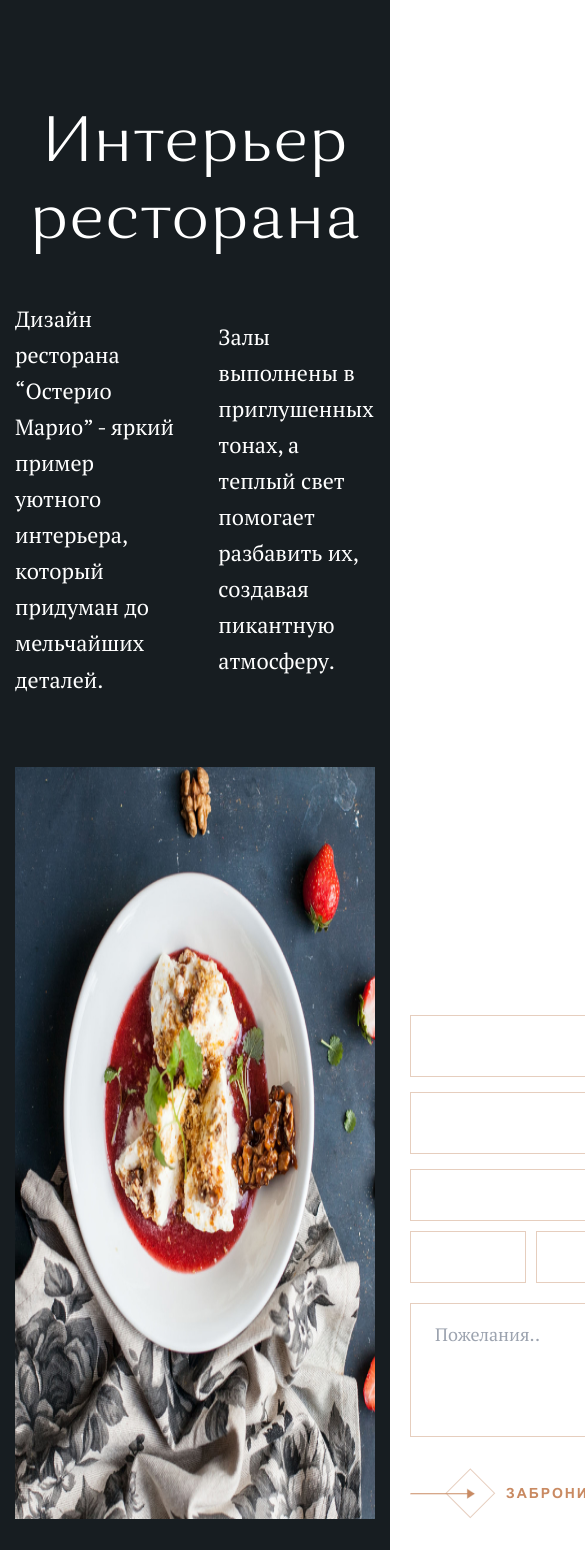
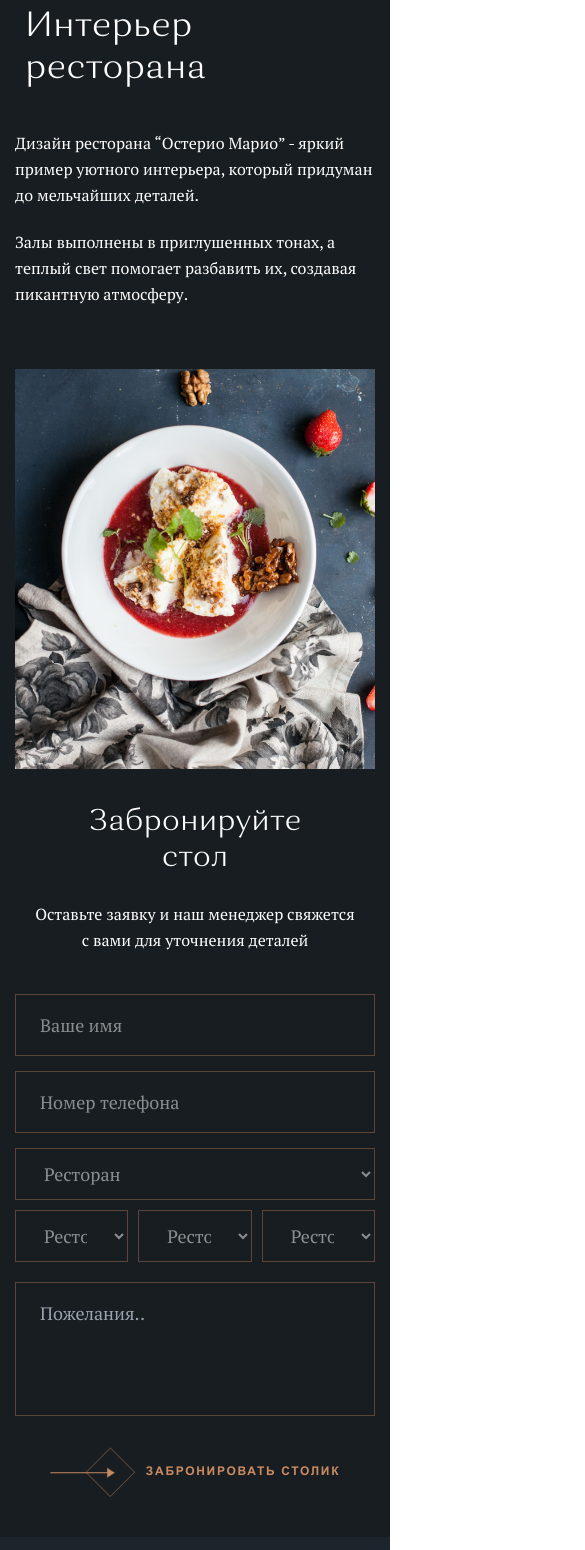
Before and after one commit to mkdir-s/osterio-mario, a Next.js app: page / in a window 390 px wide. Shown: the part 7178-8728 px from the top of the page, 585 px wide, since content can reach past the window. Built offline with nearby package versions, Linux system fonts and the light colour scheme.

Commit message:
adaptive interior and footer

```diff
--- a/src/app/components/atmosphere/Atmosphere.module.css
+++ b/src/app/components/atmosphere/Atmosphere.module.css
@@ -102,7 +102,7 @@
   .topMobileImg {
     object-fit: cover;
     width: 100%;
-    height: 500px;
+    height: 400px;
   }
   .topMobileTitle {
     font-family: "Orchidea Pro", sans-serif;
--- a/src/app/components/footer/Footer.module.css
+++ b/src/app/components/footer/Footer.module.css
@@ -102,3 +102,63 @@
   color: #86888b;
   margin-right: 20px;
 }
+.bottomPartners {
+  display: flex;
+  column-gap: 40px;
+  align-items: center;
+}
+
+@media (max-width: 950px) {
+  .wrapper {
+    flex-direction: column;
+  }
+  .center {
+    order: 1;
+    border-bottom: 2px solid rgba(255, 255, 255, 0.1);
+    padding-top: 30px;
+    padding-bottom: 30px;
+  }
+  .left {
+    order: 2;
+    padding-top: 30px;
+    border-bottom: 2px solid rgba(255, 255, 255, 0.1);
+    padding-top: 30px;
+    padding-bottom: 30px;
+  }
+  .right {
+    order: 3;
+    padding-top: 30px;
+    padding-bottom: 30px;
+  }
+  .centerText {
+    text-align: center;
+  }
+}
+
+@media (max-width: 800px) {
+  .bottomWrapper {
+    flex-direction: column;
+  }
+  .copy {
+    order: 2;
+  }
+  .bottomRight {
+    order: 1;
+    margin-bottom: 25px;
+    flex-direction: column;
+  }
+  .bottomText {
+    margin-bottom: 25px;
+  }
+  .bottomPartners {
+    flex-wrap: wrap;
+    justify-content: center;
+    row-gap: 30px;
+  }
+}
+
+@media (max-width: 450px) {
+  .centerText {
+    font-size: 22px;
+  }
+}
--- a/src/app/components/interior/Interior.module.css
+++ b/src/app/components/interior/Interior.module.css
@@ -28,3 +28,22 @@
   color: #fff;
   max-width: 640px;
 }
+
+@media (max-width: 720px) {
+  .title {
+    text-align: left;
+    font-size: 35px;
+    max-width: 300px;
+    padding-left: 10px;
+  }
+  .subtext {
+    font-size: 16px;
+    margin-bottom: 20px;
+  }
+  .subblock {
+    flex-direction: column;
+  }
+  .interior {
+    padding-bottom: 3%;
+  }
+}
--- a/src/app/components/professionals/Professionals.module.css
+++ b/src/app/components/professionals/Professionals.module.css
@@ -163,6 +163,7 @@
   .topMobileImg {
     object-fit: cover;
     width: 100%;
+    height: 400px;
   }
   .topMobileTitle {
     font-family: "Orchidea Pro", sans-serif;
--- a/src/app/components/reservation/Reservation.module.css
+++ b/src/app/components/reservation/Reservation.module.css
@@ -10,6 +10,9 @@
 .wrapper {
   display: flex;
   column-gap: 35px;
+}
+.img {
+  object-fit: cover;
 }
 .title {
   font-family: "Orchidea Pro", sans-serif;
@@ -87,3 +90,41 @@
   text-transform: uppercase;
   color: #c98a62;
 }
+
+@media (max-width: 1000px) {
+  .wrapper {
+    flex-direction: column;
+  }
+  .img {
+    width: 100%;
+    height: 400px;
+    margin-bottom: 35px;
+  }
+  .title {
+    text-align: center;
+    font-size: 40px;
+    max-width: 260px;
+    margin: 0 auto 25px;
+  }
+  .subtitle {
+    text-align: center;
+    margin: 0 auto 40px;
+  }
+  .descrBottom {
+    margin: 0 auto;
+    justify-content: center;
+  }
+}
+
+@media (max-width: 500px) {
+  .title {
+    font-size: 30px;
+  }
+  .subtitle {
+    font-size: 16px;
+  }
+  .linkText {
+    font-size: 12px;
+    margin-left: 10px;
+  }
+}
```
Also changed, not shown: src/app/components/footer/Footer.js (+2 -0 lines).
